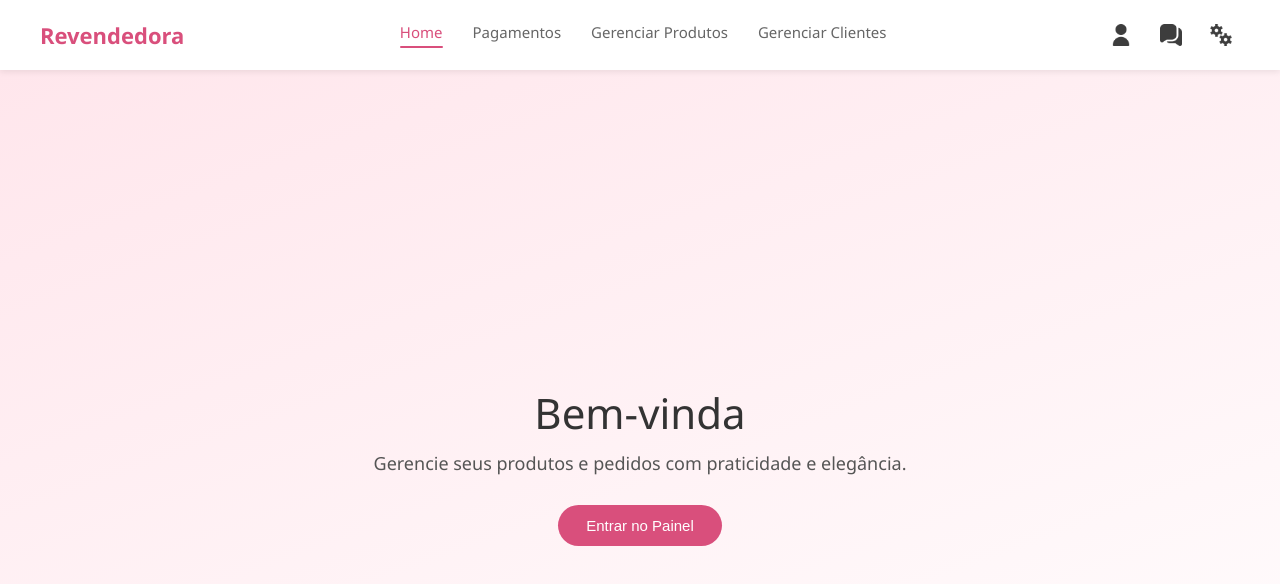
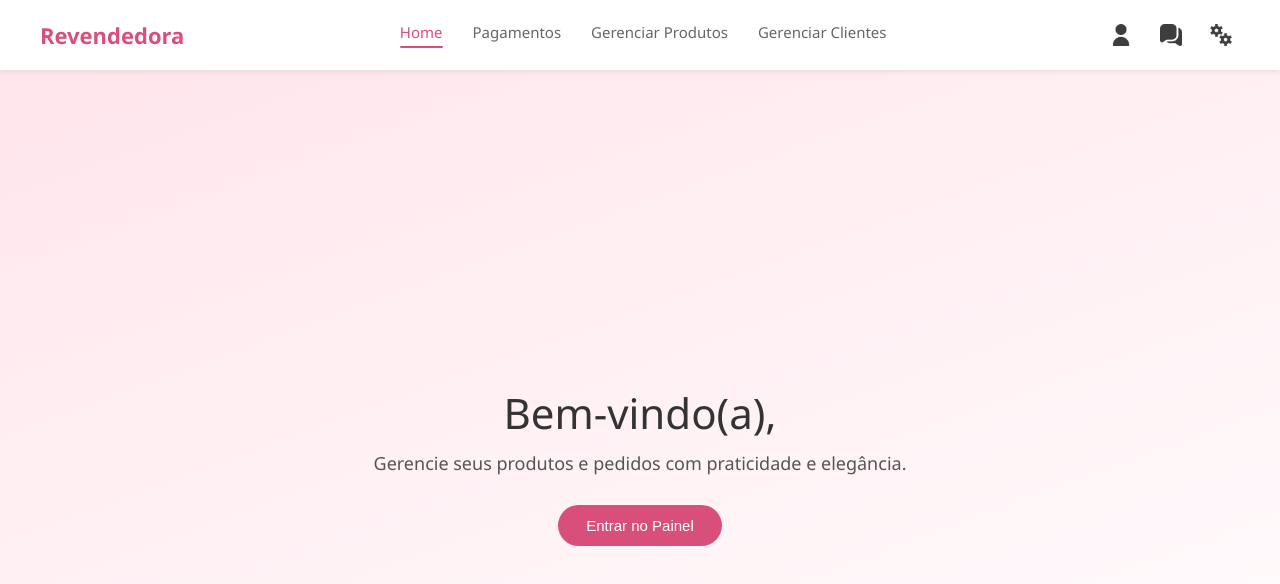
Before and after one commit to LELEHN/SiteRevendedora, an Angular app: page /adm in a window 1280 px wide. Shown: the top 584 px of the page. Built offline with nearby package versions, Linux system fonts and the light colour scheme.

Commit message:
adm changes complet

```diff
--- a/src/app/adm/adm.html
+++ b/src/app/adm/adm.html
@@ -33,7 +33,7 @@
 
   <main class="hero">
     <div class="hero-content">
-      <h1>Bem-vinda</h1>
+      <h1>Bem-vindo(a), {{nome}} </h1>
       <p>Gerencie seus produtos e pedidos com praticidade e elegância.</p>
       <button class="btn">Entrar no Painel</button>
     </div>
--- a/src/app/adm/adm.ts
+++ b/src/app/adm/adm.ts
@@ -1,11 +1,24 @@
-import { Component } from '@angular/core';
+import { Component, OnInit } from '@angular/core';
+import { jwtDecode } from 'jwt-decode'; // ✅ importa corretamente
 
 @Component({
   selector: 'app-adm',
-  imports: [],
+  standalone: true, // 🔹 importante se for standalone
   templateUrl: './adm.html',
-  styleUrl: './adm.css',
+  styleUrls: ['./adm.css'] // 🔹 styleUrls (no plural)
 })
-export class Adm {
+export class Adm implements OnInit {
+  nome = '';
 
+  ngOnInit(): void {
+    const token = localStorage.getItem('token');
+    if (token) {
+      try {
+        const decoded: any = jwtDecode(token);
+        this.nome = decoded.nome || decoded.name || decoded.email || 'Usuário';
+      } catch (error) {
+        console.error('Erro ao decodificar token:', error);
+      }
+    }
+  }
 }
```
